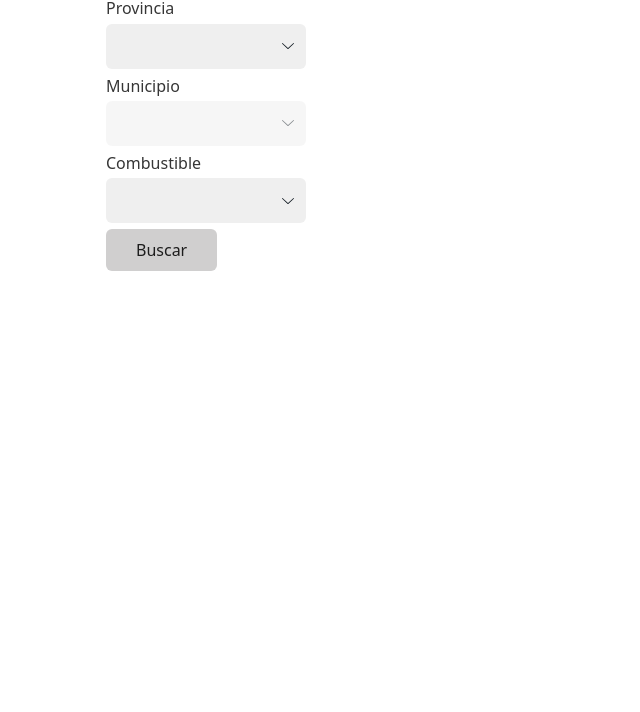
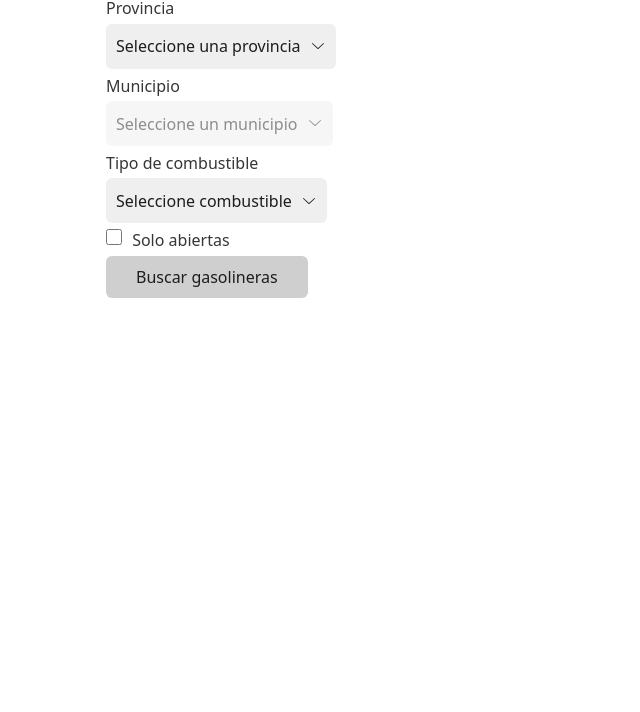
Before and after one commit to reeeyy05/Gasolinera, a plain HTML site: page index.html in a window 1280 px wide. Shown: the part 88-800 px from the top of the page, without its empty margins (134-774 px from the left). Drawn offline with nearby package versions, Linux system fonts and the light colour scheme.

Commit message:
🔁Update: actualizacion de los archivos
Se actualiza la sintasis de los archivos

```diff
--- a/JS/script.js
+++ b/JS/script.js
@@ -0,0 +1,8 @@
+import { base } from './constants.js';
+
+const selectProvincia = document.getElementById("select-provincia");
+const selectMunicipio = document.getElementById("select-municipio");
+const selectCombustible = document.getElementById("select-combustible");
+const checkAbiertas = document.getElementById("check-abiertas");
+const botonBuscar = document.getElementById("boton-buscar");
+const resultados = document.getElementById("resultados");
--- a/index.html
+++ b/index.html
@@ -1,5 +1,5 @@
 <!DOCTYPE html>
-<html lang='es'>
+<html lang="es">
 
 <head>
     <meta charset='UTF-8'>
@@ -7,23 +7,51 @@
     <link rel='stylesheet' type='text/css' media='screen' href='CSS/styles.css'>
     <link rel="stylesheet" href="https://cdn.jsdelivr.net/npm/water.css@2/out/light.css">
     <script type="module" src='JS/script.js'></script>
-    <title>API-Gasolinera</title>
+    <title>Buscador de Gasolinera</title>
 </head>
 
 <body>
-    <h1>Consulta de Gasolineras</h1>
+    <header>
+        <h1>Buscador de Gasolineras</h1>
+    </header>
 
-    <form id="busqueda">
-        <label for="provincia">Provincia</label>
-        <select id="selectProvincia"></select>
-        <label for="provincia">Municipio</label>
-        <select id="selectMunicipio" disabled></select>
-        <label for="provincia">Combustible</label>
-        <select id="selectCombustible"></select>
-        <button type="submit">Buscar</button>
-    </form>
+    <main>
+        <section class="filtros">
+            <div id="provincia">
+                <label for="select-provincia">Provincia</label>
+                <select id="select-provincia">
+                    <option value="">Seleccione una provincia</option>
+                </select>
+            </div>
 
-    <div id="resultados"></div>
+            <div id="municipio">
+                <label for="select-municipio">Municipio</label>
+                <select id="select-municipio" disabled>
+                    <option value="">Seleccione un municipio</option>
+                </select>
+            </div>
+
+            <div id="combustible">
+                <label for="select-combustible">Tipo de combustible</label>
+                <select id="select-combustible">
+                    <option value="">Seleccione combustible</option>
+                </select>
+            </div>
+
+            <div id="solo-abiertas">
+                <label>
+                    <input type="checkbox" id="check-abiertas">
+                    Solo abiertas
+                </label>
+            </div>
+        </section>
+
+        <section id="buscar">
+            <button id="boton-buscar">Buscar gasolineras</button>
+        </section>
+
+        <section id="resultados"></section>
+    </main>
 </body>
 
 </html>
```
